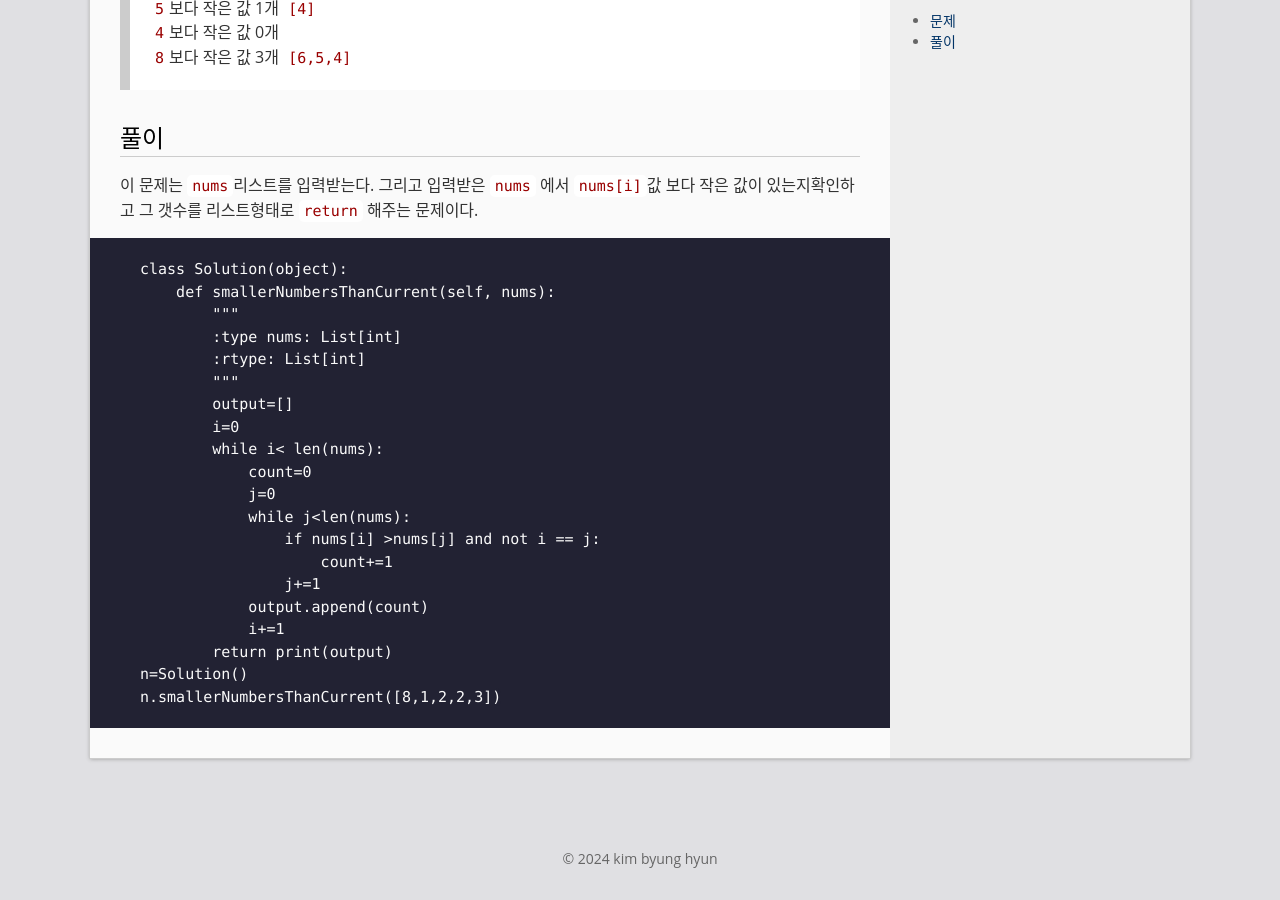
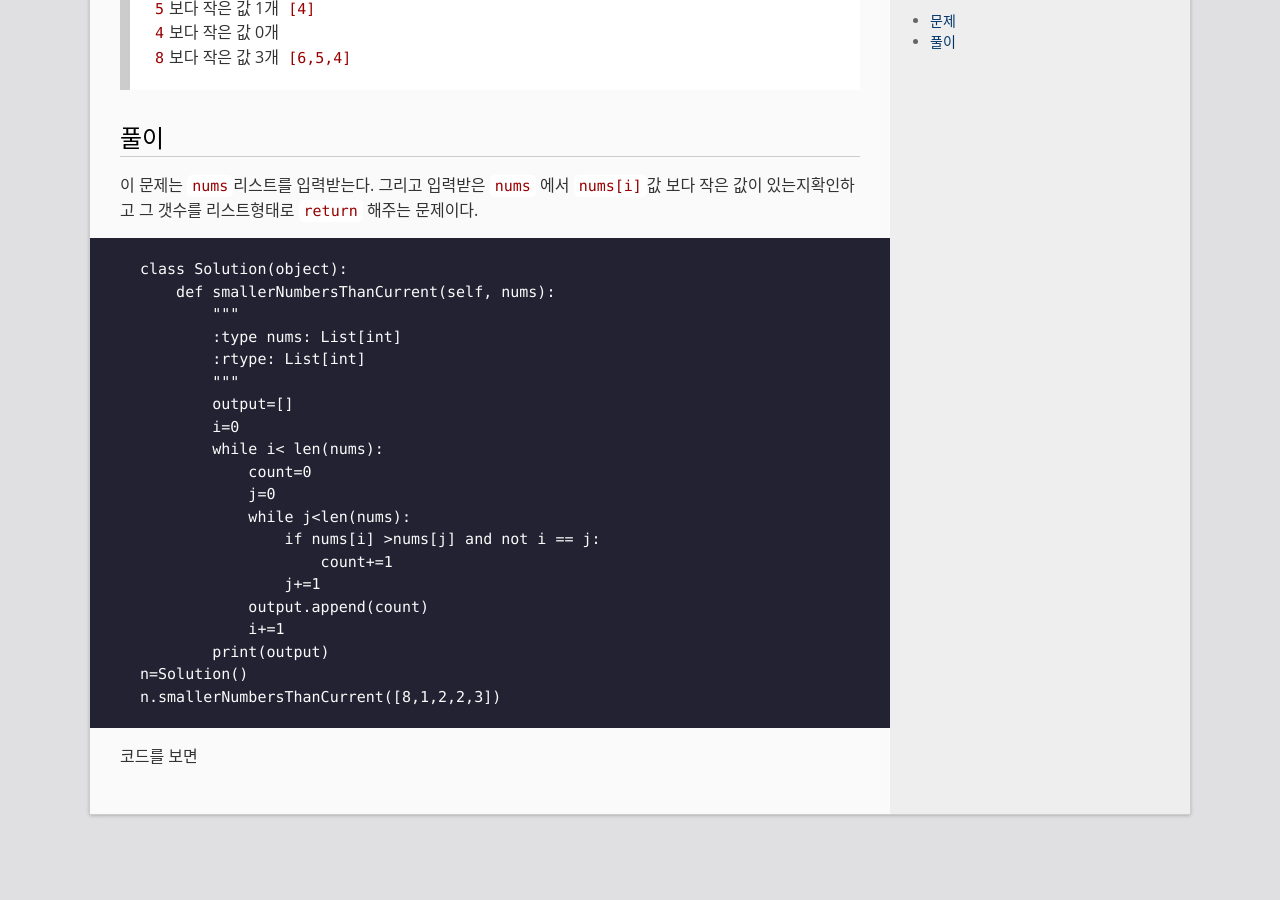
Before and after one commit to bh6366632/bh6366632.github.com, a Jekyll site: the page built from _posts/2024-04-29-test.md, in a window 1280 px wide and 900 px high, scrolled down 593 px. Built offline with Jekyll 4.4.1, drawn with Linux system fonts in a browser that asks for light colours.

Commit message:
Update 2024-04-29-test.md

````diff
--- a/_posts/2024-04-29-test.md
+++ b/_posts/2024-04-29-test.md
@@ -44,7 +44,9 @@ class Solution(object):
                 j+=1
             output.append(count)
             i+=1
-        return print(output)
+        print(output)
 n=Solution()
 n.smallerNumbersThanCurrent([8,1,2,2,3])
 ```
+
+코드를 보면
````
